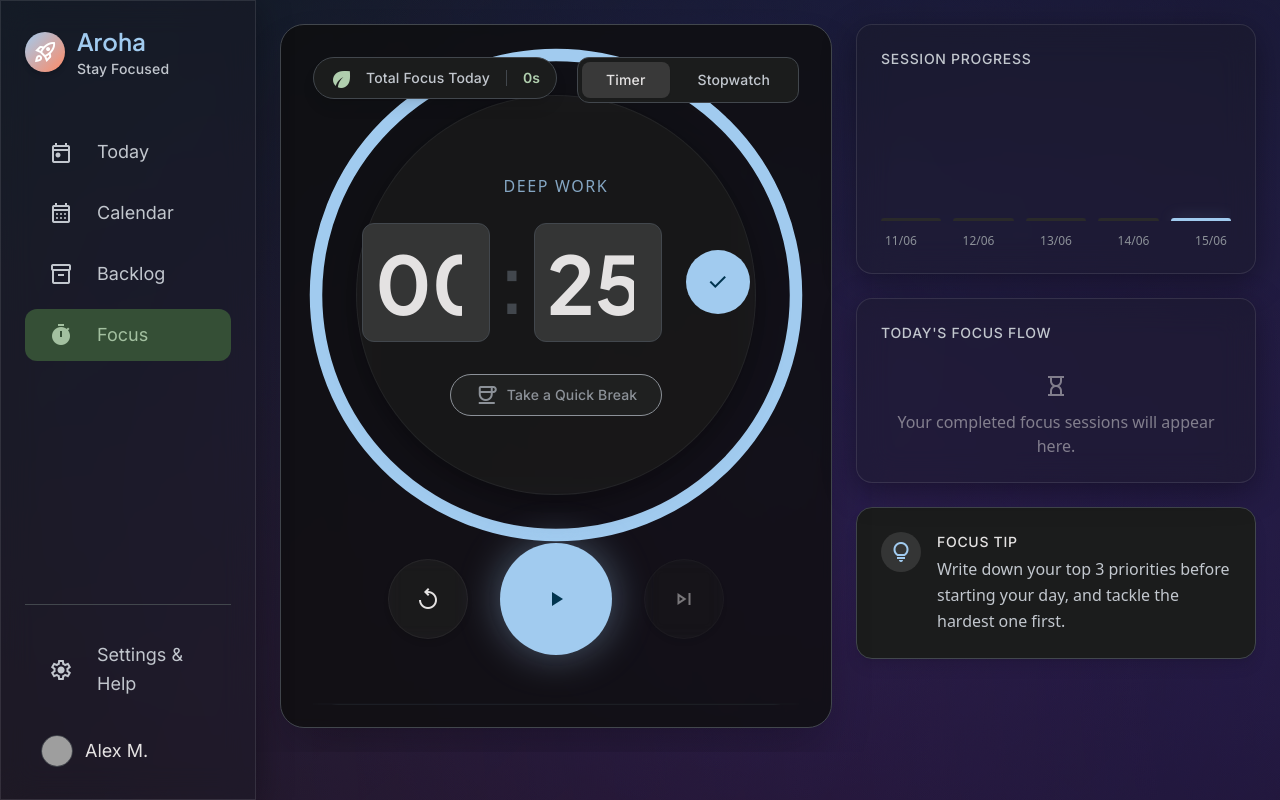
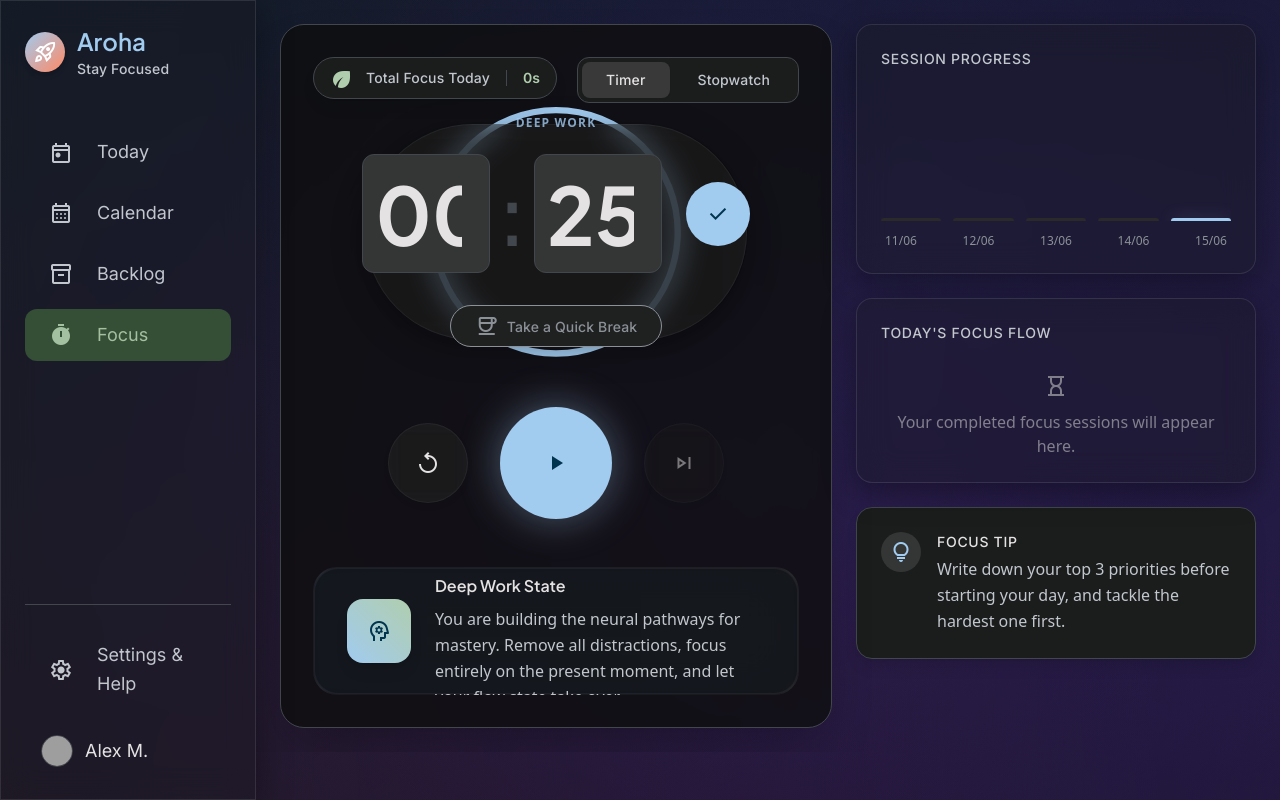
Before and after one commit to MittalKeshav/Aroha, a Next.js app: page /focus in a window 1280 px wide. Both pictures are taken after a click on the element "25:00". Shown: the top 800 px of the page. Built offline with nearby package versions, Linux system fonts and the light colour scheme; grey boxes are pictures that could not be loaded.

Commit message:
Made the UI responsive

```diff
--- a/src/app/focus/page.tsx
+++ b/src/app/focus/page.tsx
@@ -239,9 +239,9 @@
             </button>
           </div>
 
-          <div className="relative flex items-center justify-center mb-6 mt-12">
+          <div className="relative flex items-center justify-center mb-6 mt-8 md:mt-12 w-[300px] h-[300px] md:w-[400px] md:h-[400px] lg:w-[450px] lg:h-[450px] mx-auto">
             <svg
-              className="absolute w-[500px] h-[500px]"
+              className="absolute inset-0 w-full h-full"
               viewBox="0 0 100 100"
               style={{ opacity: viewMode === 'timer' ? 1 : 0, transition: 'opacity 0.3s' }}
             >
@@ -255,42 +255,42 @@
                 style={{ transform: 'rotate(-90deg)', transformOrigin: '50% 50%' }}
               ></circle>
             </svg>
-            <div className={`glass-panel w-[400px] h-[400px] rounded-full flex flex-col items-center justify-center relative z-10 shadow-2xl transition-all duration-500 ${isViewOnBreak ? 'border-secondary/30' : ''}`} style={{ background: 'rgba(42, 42, 42, 0.4)', backdropFilter: 'blur(12px)', border: isViewOnBreak ? '1px solid rgba(161, 203, 239, 0.3)' : '1px solid rgba(140, 145, 152, 0.1)' }}>
+            <div className={`glass-panel w-[85%] h-[85%] rounded-full flex flex-col items-center justify-center relative z-10 shadow-2xl transition-all duration-500 ${isViewOnBreak ? 'border-secondary/30' : ''}`} style={{ background: 'rgba(42, 42, 42, 0.4)', backdropFilter: 'blur(12px)', border: isViewOnBreak ? '1px solid rgba(161, 203, 239, 0.3)' : '1px solid rgba(140, 145, 152, 0.1)' }}>
 
-              <span className={`text-label-lg font-label-lg mb-6 tracking-widest uppercase opacity-80 ${isViewOnBreak ? 'text-secondary' : 'text-primary'}`}>
+              <span className={`text-label-sm md:text-label-lg font-label-lg mb-2 md:mb-6 tracking-widest uppercase opacity-80 ${isViewOnBreak ? 'text-secondary' : 'text-primary'}`}>
                 {isViewOnBreak ? 'On Break' : (viewMode === 'timer' ? 'Deep Work' : 'Time Elapsed')}
               </span>
 
               {!isEditing ? (
                 <div
                   onClick={() => { if(!isViewActive) setIsEditing(true); }}
-                  className={`text-[100px] md:text-[120px] leading-[1] font-display font-bold text-on-surface tracking-tighter transition-colors ${isViewActive ? 'cursor-default pointer-events-none' : 'cursor-pointer hover:text-primary'}`}
+                  className={`text-6xl md:text-[80px] lg:text-[100px] leading-[1] font-display font-bold text-on-surface tracking-tighter transition-colors ${isViewActive ? 'cursor-default pointer-events-none' : 'cursor-pointer hover:text-primary'}`}
                   style={{ textShadow: '0 0 40px rgba(161, 203, 239, 0.3)' }}
                   title={!isViewActive ? "Click to edit time" : ""}
                 >
                   {formatTimeDisplay(displayTime)}
                 </div>
               ) : (
-                <div className="flex items-center gap-2">
+                <div className="flex items-center gap-1 md:gap-2">
                   <input
                     type="number"
                     value={editHours}
                     onChange={e => setEditHours(e.target.value)}
-                    className="w-32 text-[80px] text-center bg-surface-container-highest border border-outline-variant rounded-xl font-display font-bold text-on-surface focus:border-primary focus:outline-none"
+                    className="w-16 md:w-24 lg:w-32 text-4xl md:text-6xl lg:text-[80px] text-center bg-surface-container-highest border border-outline-variant rounded-xl font-display font-bold text-on-surface focus:border-primary focus:outline-none"
                     max="23"
                     min="0"
                   />
-                  <span className="text-[80px] font-display text-outline-variant">:</span>
+                  <span className="text-4xl md:text-6xl lg:text-[80px] font-display text-outline-variant">:</span>
                   <input
                     type="number"
                     value={editMinutes}
                     onChange={e => setEditMinutes(e.target.value)}
-                    className="w-32 text-[80px] text-center bg-surface-container-highest border border-outline-variant rounded-xl font-display font-bold text-on-surface focus:border-primary focus:outline-none"
+                    className="w-16 md:w-24 lg:w-32 text-4xl md:text-6xl lg:text-[80px] text-center bg-surface-container-highest border border-outline-variant rounded-xl font-display font-bold text-on-surface focus:border-primary focus:outline-none"
                     max="59"
                     min="0"
                   />
-                  <button onClick={handleEditSave} className="w-16 h-16 bg-primary rounded-full text-on-primary flex items-center justify-center ml-4 hover:bg-primary-container transition-colors">
-                    <span className="material-symbols-outlined text-[32px]">check</span>
+                  <button onClick={handleEditSave} className="w-10 h-10 md:w-16 md:h-16 bg-primary rounded-full text-on-primary flex items-center justify-center ml-2 md:ml-4 hover:bg-primary-container transition-colors">
+                    <span className="material-symbols-outlined text-xl md:text-[32px]">check</span>
                   </button>
                 </div>
               )}
--- a/src/app/page.tsx
+++ b/src/app/page.tsx
@@ -106,7 +106,7 @@
     <div className="flex-1 p-margin-mobile md:p-margin-desktop max-w-7xl mx-auto w-full">
 
       {/* Motivational Banner Area */}
-      <div className="mb-lg relative w-full h-[200px] md:h-[280px] rounded-3xl overflow-hidden shadow-ambient-l1 group">
+      <div className="mb-lg relative w-full h-[140px] md:h-[180px] lg:h-[220px] rounded-3xl overflow-hidden shadow-ambient-l1 group">
         <img
           src={imageUrl}
           alt="Motivational Zen Environment"
```
